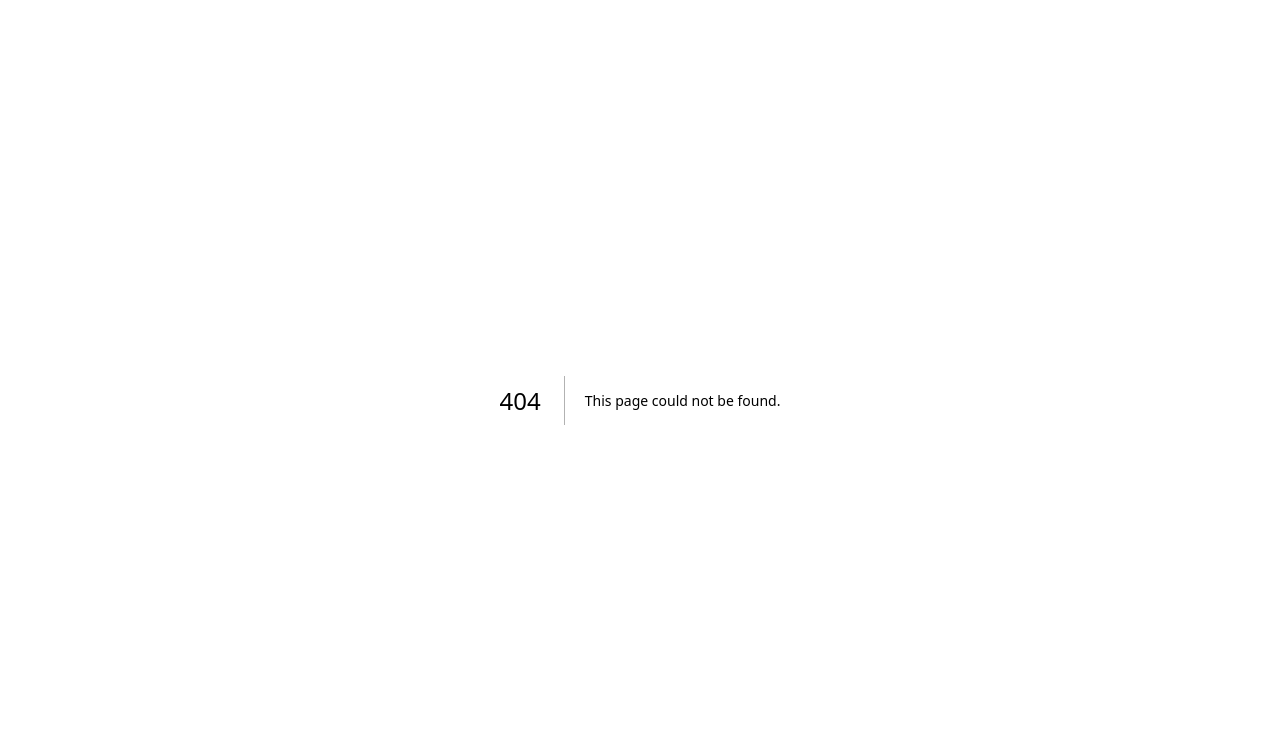
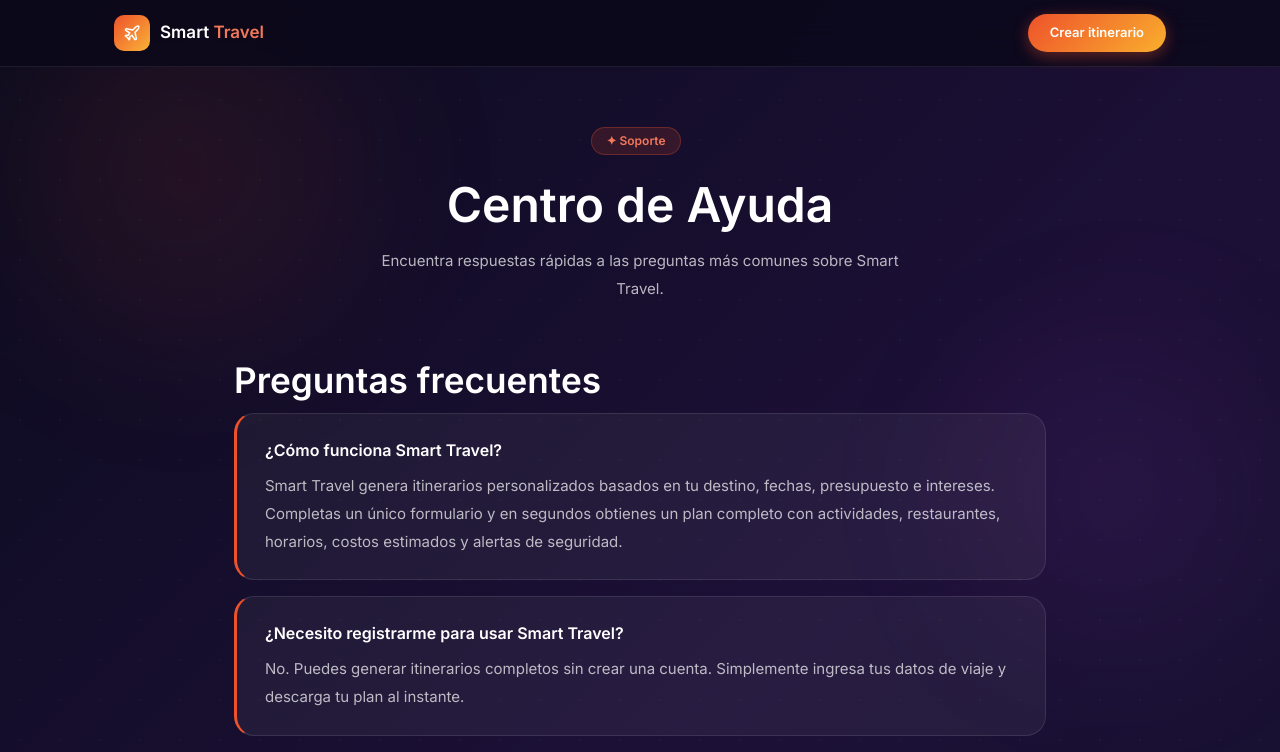
Before and after one commit to eduardodaza/paginaweblovable, a Next.js app in the folder cuenta-test-viajes-main/viajes-main/: page /ayuda in a window 1280 px wide. Before the commit this address had no page. Shown: the top 752 px of the page. Built offline with nearby package versions, Linux system fonts and the light colour scheme.

Commit message:
Create ayuda.tsx

```diff
--- /dev/null
+++ b/cuenta-test-viajes-main/viajes-main/src/pages/ayuda.tsx
@@ -0,0 +1,53 @@
+import { PageLayout } from "@/components/PageLayout";
+import Link from "next/link";
+
+const FAQS = [
+  { q: "¿Cómo funciona Smart Travel?", a: "Smart Travel genera itinerarios personalizados basados en tu destino, fechas, presupuesto e intereses. Completas un único formulario y en segundos obtienes un plan completo con actividades, restaurantes, horarios, costos estimados y alertas de seguridad." },
+  { q: "¿Necesito registrarme para usar Smart Travel?", a: "No. Puedes generar itinerarios completos sin crear una cuenta. Simplemente ingresa tus datos de viaje y descarga tu plan al instante." },
+  { q: "¿Cómo se calculan los presupuestos?", a: "Utilizamos referencias actualizadas del mercado para estimar los gastos diarios de alojamiento, alimentación, transporte local y actividades, adaptados al nivel de presupuesto que tú eliges (económico, moderado, premium o lujo)." },
+  { q: "¿Los precios mostrados son exactos?", a: "Los precios son estimados de referencia y pueden variar según disponibilidad, temporada y tipo de cambio. Te recomendamos usarlos como guía de planificación y verificar precios reales en las plataformas de reserva." },
+  { q: "¿En cuántos idiomas está disponible?", a: "Smart Travel está disponible en español e inglés. Puedes cambiar el idioma desde el selector ES/EN en la parte superior de la página." },
+  { q: "¿Puedo editar el itinerario generado?", a: "Sí. Una vez generado el itinerario, cada actividad tiene un botón 'Editar itinerario' que te permite cambiar el nombre, agregar notas personales o seleccionar alternativas sugeridas por la plataforma." },
+  { q: "¿Cómo reporto un error o problema?", a: "Utiliza nuestro formulario de contacto en la página /contacto o escríbenos directamente a soporte@smarttravel.app. Respondemos en menos de 48 horas." },
+  { q: "¿Smart Travel funciona para viajes grupales?", a: "Sí. En el formulario puedes indicar el número de viajeros y el tipo de grupo (pareja, familia con niños, grupo de amigos, viaje de negocios o viajero solo) para recibir recomendaciones adaptadas." },
+];
+
+export default function AyudaPage() {
+  return (
+    <PageLayout title="Centro de Ayuda" description="Preguntas frecuentes y soporte para usuarios de Smart Travel.">
+      {/* Hero */}
+      <div style={{ textAlign: "center", marginBottom: 56 }}>
+        <span className="page-badge">✦ Soporte</span>
+        <h1 style={{ fontSize: "clamp(2rem,5vw,3rem)", fontWeight: 800, color: "#fff", marginTop: 16, marginBottom: 16, lineHeight: 1.1 }}>
+          Centro de Ayuda
+        </h1>
+        <p className="page-p" style={{ maxWidth: 540, margin: "0 auto" }}>
+          Encuentra respuestas rápidas a las preguntas más comunes sobre Smart Travel.
+        </p>
+      </div>
+
+      {/* FAQs */}
+      <div style={{ marginBottom: 48 }}>
+        <h2 className="page-h2" style={{ marginTop: 0 }}>Preguntas frecuentes</h2>
+        {FAQS.map((faq, i) => (
+          <div key={i} className="page-card" style={{ borderLeft: "3px solid hsl(12 85% 55%)" }}>
+            <h3 style={{ fontSize: 16, fontWeight: 700, color: "#fff", margin: "0 0 10px" }}>{faq.q}</h3>
+            <p className="page-p" style={{ margin: 0 }}>{faq.a}</p>
+          </div>
+        ))}
+      </div>
+
+      <div className="page-divider" />
+
+      {/* CTA */}
+      <div style={{ textAlign: "center", padding: "40px 0" }}>
+        <div style={{ fontSize: 40, marginBottom: 16 }}>💬</div>
+        <h2 className="page-h2" style={{ marginTop: 0 }}>¿Necesitas ayuda adicional?</h2>
+        <p className="page-p">Nuestro equipo de soporte está listo para ayudarte con cualquier consulta.</p>
+        <Link href="/contacto" className="page-btn" style={{ textDecoration: "none", display: "inline-block" }}>
+          Contactar soporte
+        </Link>
+      </div>
+    </PageLayout>
+  );
+}
```
